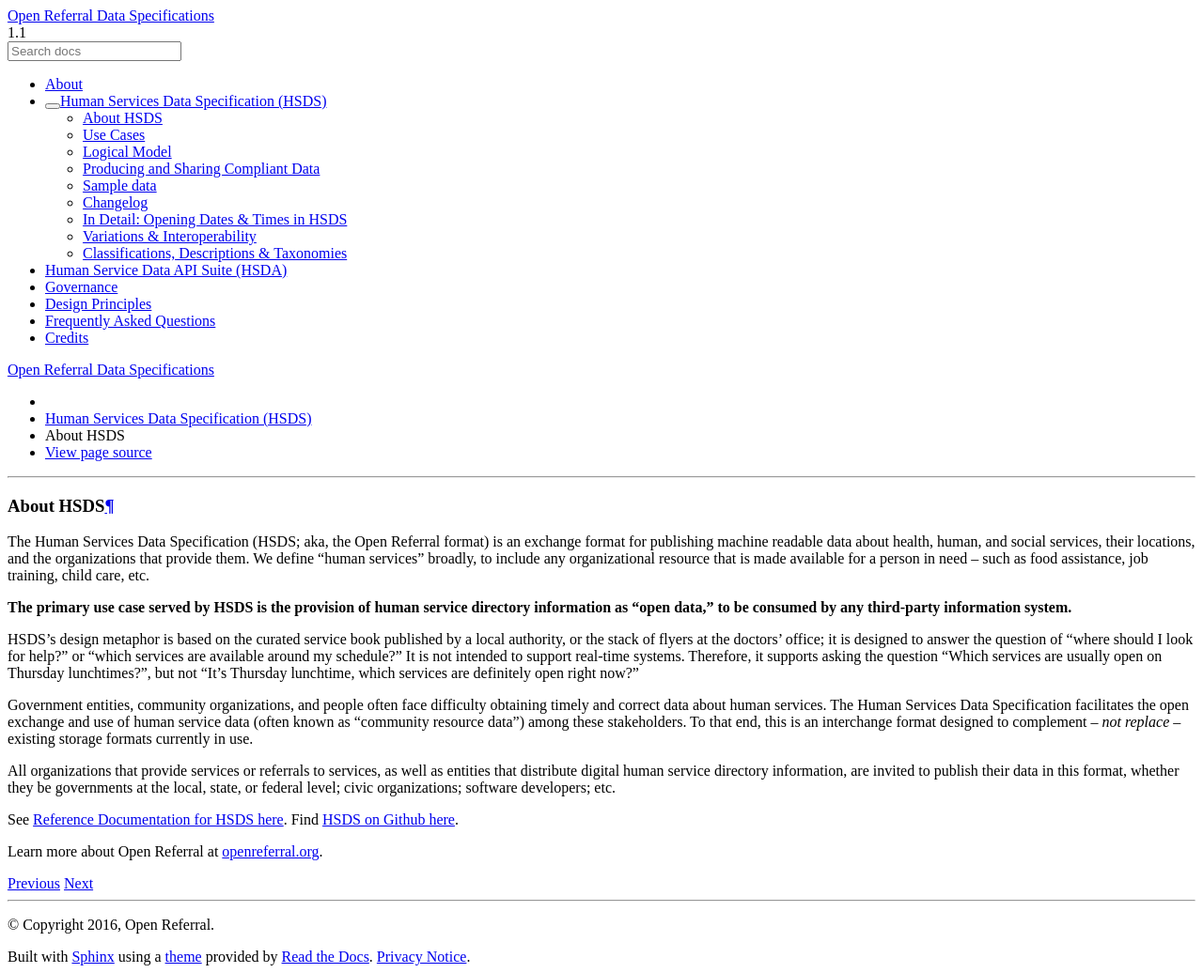
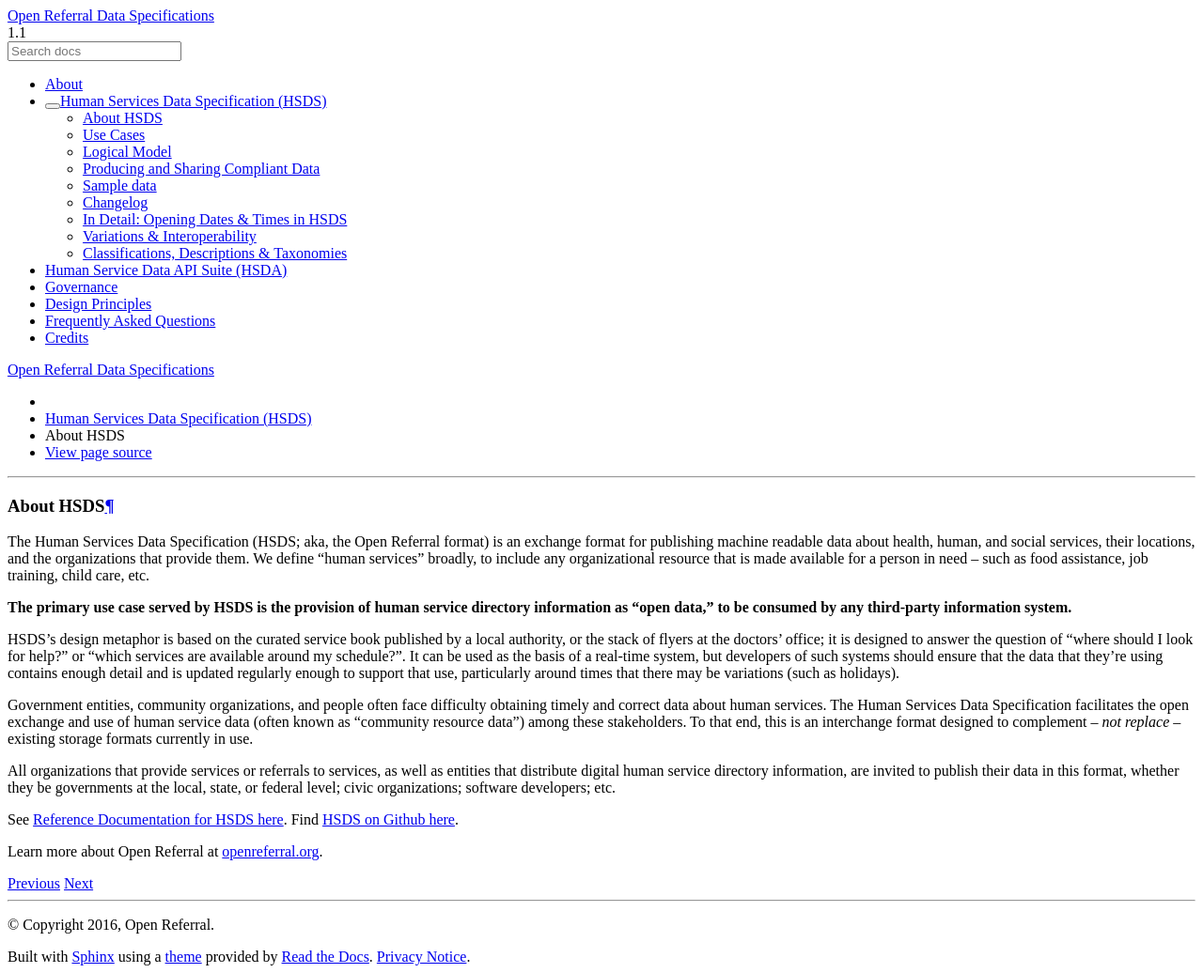
Before and after one commit to openreferral/specification, a Sphinx documentation site: the page built from docs/hsds/about.md, in a window 1280 px wide. Shown: the whole page at 94% size. Built offline with Sphinx 7.4.7 and the Read the Docs theme 2.0.0, drawn with Linux system fonts in a browser that asks for light colours; pages that are not in the unit, such as notebooks, are missing from menus; a script that is not in the unit is left out; comment, search, counter and statistics services are not loaded.

Commit message:
Refine language around design metaphor

```diff
--- a/docs/hsds/about.md
+++ b/docs/hsds/about.md
@@ -9,7 +9,7 @@ The Human Services Data Specification (HSDS; aka, the Open Referral format) is a
 
 **The primary use case served by HSDS is the provision of human service directory information as "open data," to be consumed by any third-party information system.**
 
-HSDS's design metaphor is based on the curated service book published by a local authority, or the stack of flyers at the doctors' office; it is designed to answer the question of "where should I look for help?" or "which services are available around my schedule?" It is not intended to support real-time systems. Therefore, it supports asking the question "Which services are usually open on Thursday lunchtimes?", but not "It's Thursday lunchtime, which services are definitely open right now?"
+HSDS's design metaphor is based on the curated service book published by a local authority, or the stack of flyers at the doctors' office; it is designed to answer the question of "where should I look for help?" or "which services are available around my schedule?". It can be used as the basis of a real-time system, but developers of such systems should ensure that the data that they're using contains enough detail and is updated regularly enough to support that use, particularly around times that there may be variations (such as holidays).
 
 Government entities, community organizations, and people often face difficulty obtaining timely and correct data about human services. The Human Services Data Specification facilitates the open exchange and use of human service data (often known as "community resource data") among these stakeholders. To that end, this is an interchange format designed to complement – _not replace_ – existing storage formats currently in use.
 
```
